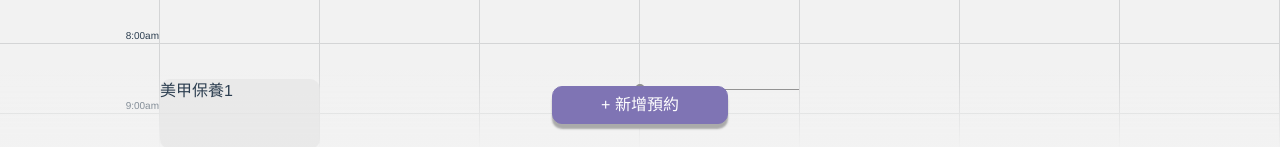
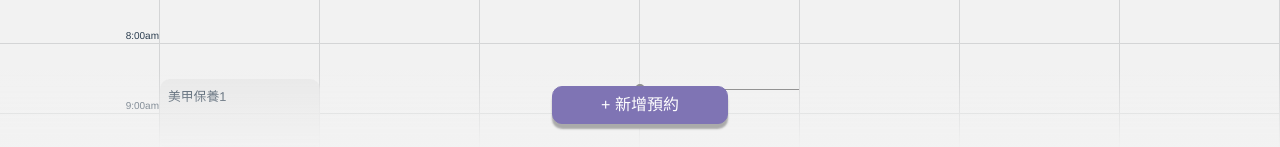
Before and after one commit to BoYuanSu/vuejs-playground, a Vue app: page / in a window 1280 px wide. Shown: the part 650-797 px from the top of the page. Built offline with nearby package versions, Linux system fonts and the light colour scheme.

Commit message:
調整樣式

```diff
--- a/src/components/Week/WeekBody.vue
+++ b/src/components/Week/WeekBody.vue
@@ -148,6 +148,8 @@ $orderBg: rgba(229, 229, 229, 0.7);
     border-radius: 10px;
     z-index: 1;
     text-align: left;
+    padding: 0.5rem;
+    font-size: 0.8rem;
   }
   &_order_name {
     font-weight: 550;
--- a/src/pages/OhBot/OhBot.scss
+++ b/src/pages/OhBot/OhBot.scss
@@ -38,6 +38,7 @@ $secondary: #dedaf4;
         height: 5rem;
         padding-top: 1rem;
         background-image: linear-gradient(to bottom, transparent, #f2f2f2);
+        z-index: 1;
         > button {
             border-radius: 10px;
             box-shadow: 0 5px 2px 0px #aaa;
```
